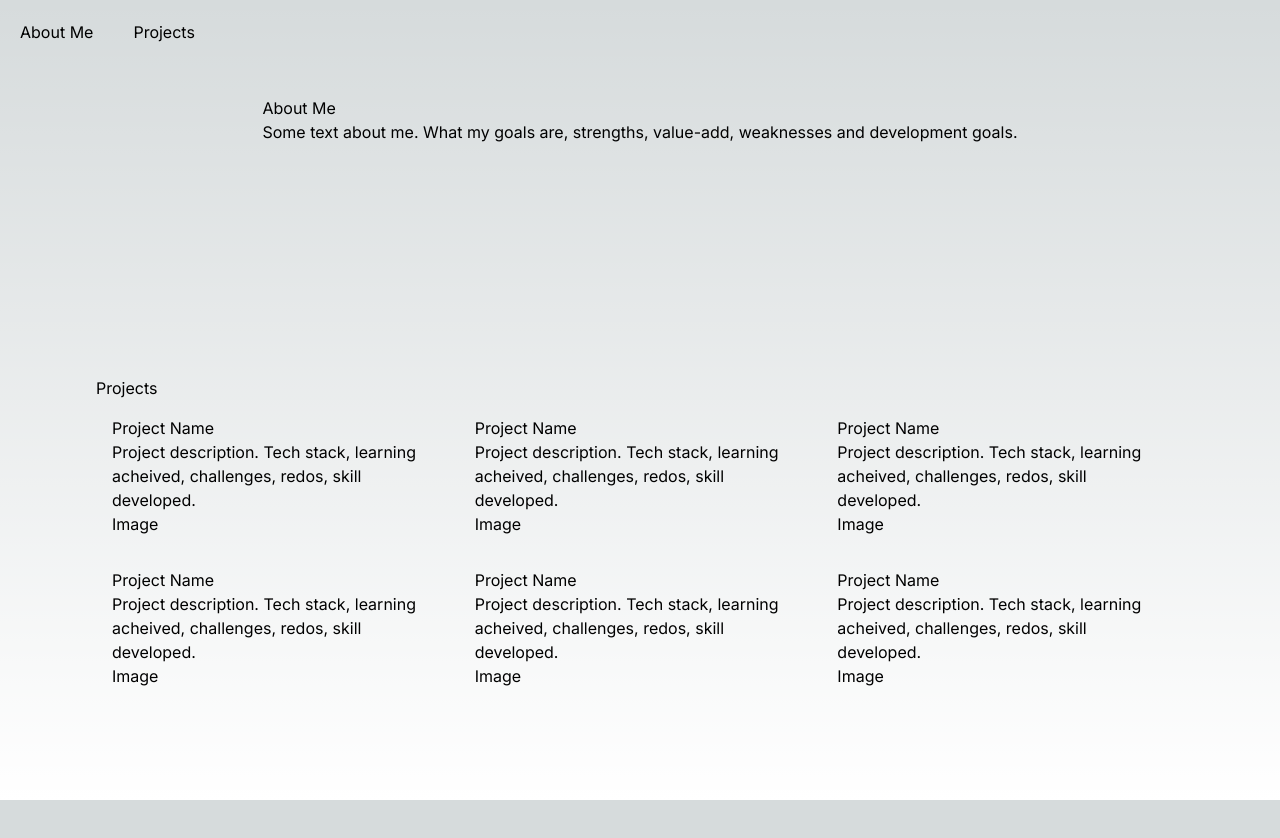
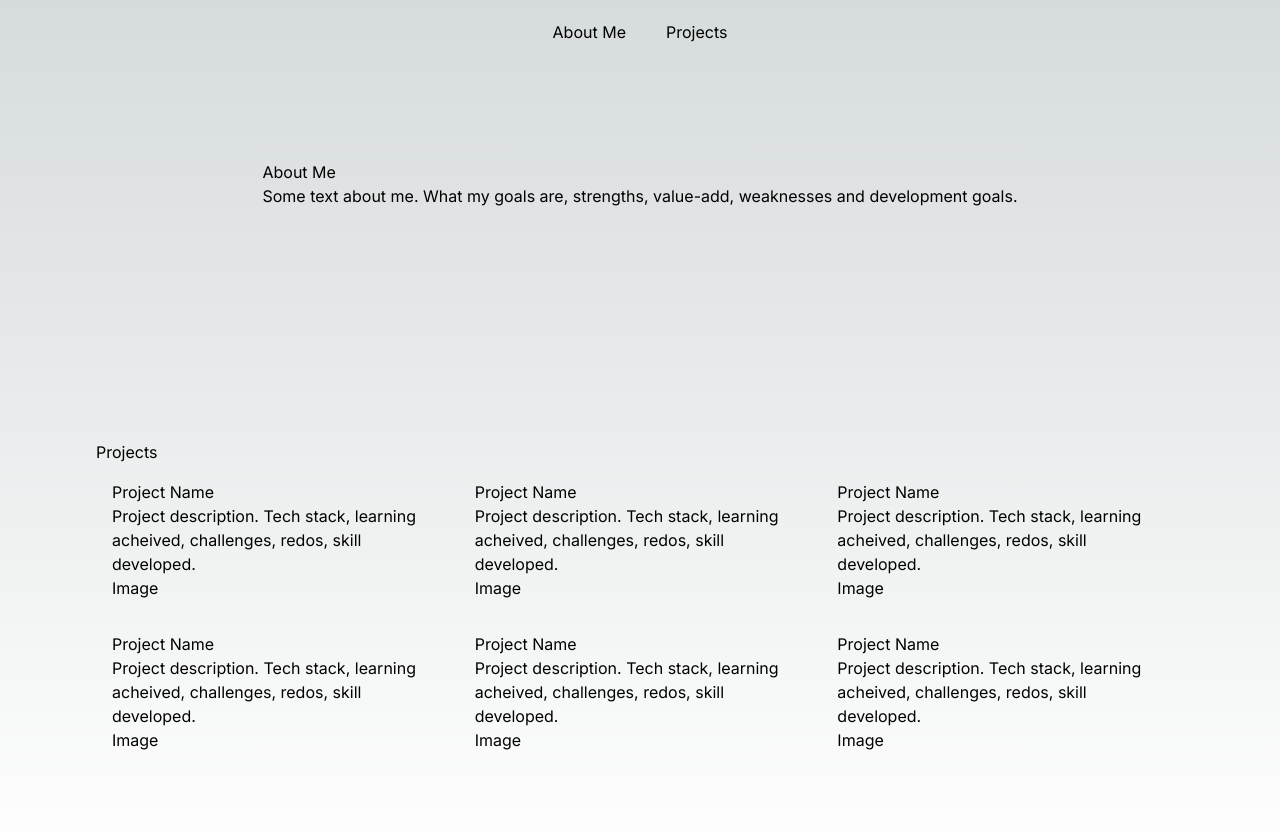
Before and after one commit to Vautheny/vautheny.github.io, a Next.js app: page / in a window 1280 px wide. Shown: the top 838 px of the page. Before the commit the page ends 800 px from the top, so only its background shows below. Built offline with nearby package versions, Linux system fonts and the light colour scheme.

Commit message:
add link tag to product card

```diff
--- a/app/components/Header.tsx
+++ b/app/components/Header.tsx
@@ -2,7 +2,7 @@
 
 const Header = () => {
   return (
-    <div className="flex justify-center fixed">
+    <div className="flex justify-center">
       <a className="p-5" href="#about-me">
         About Me
       </a>
--- a/app/components/ProjectCard.tsx
+++ b/app/components/ProjectCard.tsx
@@ -1,14 +1,17 @@
+import Link from "next/link";
 import React from "react";
 
 const ProjectCard = () => {
   return (
     <div className="p-4">
+      <Link href='/'>
         <h3>Project Name</h3>
         <p>
           Project description. Tech stack, learning acheived, challenges, redos,
           skill developed.
         </p>
         <p>Image</p>
+      </Link>
     </div>
   );
 };
```
Lines whose indentation alone changed are shown as unchanged.
